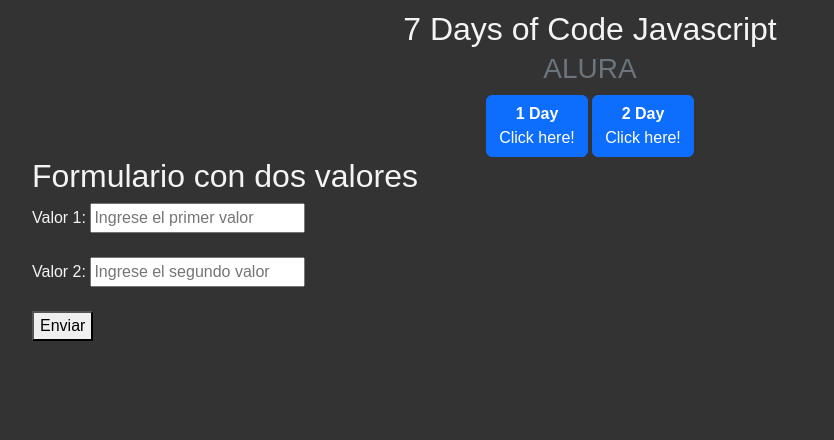
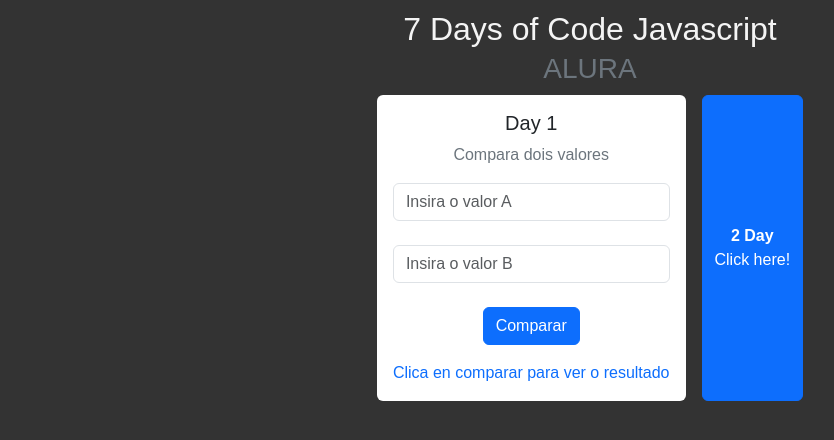
Before and after one commit to ygor-github/7DaysOfCodeJs, a plain HTML site: page index.html in a window 1280 px wide. Shown: the whole page, without its empty margins (50-884 px from the left). Drawn offline with nearby package versions, Linux system fonts and the light colour scheme.

Commit message:
Elimnando funcion modal de bootstrap

```diff
--- a/App.js/Day1.js
+++ b/App.js/Day1.js
@@ -1,15 +1,15 @@
 // Función para manejar el formulario y evitar que se recargue la página
-document.getElementById('miFormulario').addEventListener('submit', function(event) {
+document.getElementById('form1').addEventListener('submit', function (event) {
     event.preventDefault(); // Evita que el formulario se recargue
-
+    console.log('revision');
     // Obtener los valores de los inputs
-    let a = document.getElementById('valor1').value;
-    let b = document.getElementById('valor2').value;
+    let a = document.getElementById('value1').value;
+    let b = document.getElementById('value2').value;
 
     // Obtener los tipos de las variables
     let typeOfa = typeof a;
     let typeOfb = typeof b;
-
+    console.log('Boton clicado');
     // Comparar los valores
     if (a == b) { // Comparación no estricta (solo valores)
         let valor = "têm o mesmo valor";
@@ -26,8 +26,3 @@
         }
     }
 });
-
-// Función que se ejecuta cuando el usuario hace clic en el enlace
-function registerform() {
-    alert("Formulario interactivo cargado correctamente!");
-}
--- a/index.html
+++ b/index.html
@@ -4,7 +4,7 @@
 <head>
   <meta charset="utf-8">
   <meta name="viewport" content="width=device-width, initial-scale=1">
-  <title>Day 2</title>
+  <title>7DaysofCodeJs</title>
   <link href="https://cdn.jsdelivr.net/npm/bootstrap@5.3.3/dist/css/bootstrap.min.css" rel="stylesheet"
     integrity="sha384-QWTKZyjpPEjISv5WaRU9OFeRpok6YctnYmDr5pNlyT2bRjXh0JMhjY6hW+ALEwIH" crossorigin="anonymous">
   <link rel="stylesheet" href="style.css">
@@ -15,52 +15,63 @@
     <h1 class="titulo_main">7 Days of Code Javascript <br><small class="text-secondary">ALURA</small></h1>
   </div>
 
-  <div class="container text-center">
-    <!-- Button trigger modal -->
-    <button type="button" class="btn btn-primary" data-bs-toggle="modal" data-bs-target="#exampleModal">
-      <b>1 Day</b> <br> Click here!
-    </button>
-    <button type="button" class="btn btn-primary" data-bs-toggle="modal" data-bs-target="#exampleModal">
-      <b>2 Day</b> <br> Click here!
-    </button>
-  </div>
-  <div class="container">
-    <h2>Formulario con dos valores</h2>
-    <form id="miFormulario">
-      <label for="valor1">Valor 1:</label>
-      <input type="text" id="valor1" name="valor1" placeholder="Ingrese el primer valor" required><br><br>
 
-      <label for="valor2">Valor 2:</label>
-      <input type="text" id="valor2" name="valor2" placeholder="Ingrese el segundo valor" required><br><br>
 
-      <button type="submit">Enviar</button>
-    </form>
-  </div>
-  <div>
-    <!-- Modal -->
-    <div class="modal fade" id="exampleModal" tabindex="-1" aria-labelledby="exampleModalLabel" aria-hidden="true">
-      <div class="modal-dialog">
-        <div class="modal-content">
-          <div class="modal-header">
-            <h1 class="modal-title fs-5" id="exampleModalLabel">Modal title</h1>
-            <button type="button" class="btn-close" data-bs-dismiss="modal" aria-label="Close"></button>
+
+  <!-- Buttons -->
+  <div class="d-flex justify-content-center gap-3 text-center">
+    <!-- Day 1 -->
+    <!-- Dia 1 -->
+    <div class="text-secondary bg-white p-3 rounded" id="ModalTemplate">
+      <div class="">
+        <div class="">
+          <div class="">
+            <h1 class=" fs-5 text-dark" id="ModalTemplaTitle">Day 1</h1>
+            <p>Compara dois valores</p>
+
           </div>
-          <div class="modal-body">
-            ...
+          <div class="tabbody" id="TabBody">
+            <form>
+              <input type="text" class="form-control" id="value1" name="value1" placeholder="Insira o valor A"
+                required><br>
+
+              <input type="text" class="form-control" id="value2" name="value2" placeholder="Insira o valor B"
+                required><br>
+
+              <button type="submit" class="btn btn-primary">Comparar</button>
+            </form>
+
           </div>
-          <div class="modal-footer">
-            <button type="button" class="btn btn-secondary" data-bs-dismiss="modal">Close</button>
-            <button type="button" class="btn btn-primary">Save changes</button>
+          <div class="text-primary">
+            <div id="resultado" class="mt-3">Clica en comparar para ver o resultado</div>
           </div>
         </div>
       </div>
     </div>
+    <button type="button" class="btn btn-primary" data-bs-toggle="modal" data-bs-target="#ModalTemplate"
+      data-title="Example 2" data-content="example2">
+      <b>2 Day</b> <br> Click here!
+    </button>
   </div>
-  <script src="https://cdn.jsdelivr.net/npm/bootstrap@5.3.3/dist/js/bootstrap.bundle.min.js"
-    integrity="sha384-YvpcrYf0tY3lHB60NNkmXc5s9fDVZLESaAA55NDzOxhy9GkcIdslK1eN7N6jIeHz"
-    crossorigin="anonymous"></script>
-  <script src="Day1.js"></script>
-  <script src="Day2.js"></script>
+
+
+
+  <!-- Day 1 Form (hidden) -->
+  <div id="form1" class="d-none">
+
+  </div>
+
+  <!-- Day 2 Example -->
+  <div id="example2" class="d-none">
+    <p>Example 2 inside modalTemplate</p>
+  </div>
+
+
+
+
+  <script src="app.js/day1.js"></script>
+  <script src="app.js/Day2.js"></script>
+  <script src="app.js/script.js"></script>
 </body>
 
 </html>
--- a/style.css
+++ b/style.css
@@ -18,7 +18,7 @@
     height: 100vh;
 }
 
-.titulo_main{
+.titulo_main {
     text-align: center;
     font-size: 2em;
     margin-top: 10px;
```
Also changed, not shown: App.js/Day3.js (added), App.js/Day4.js (added), App.js/Day5.js (added).
